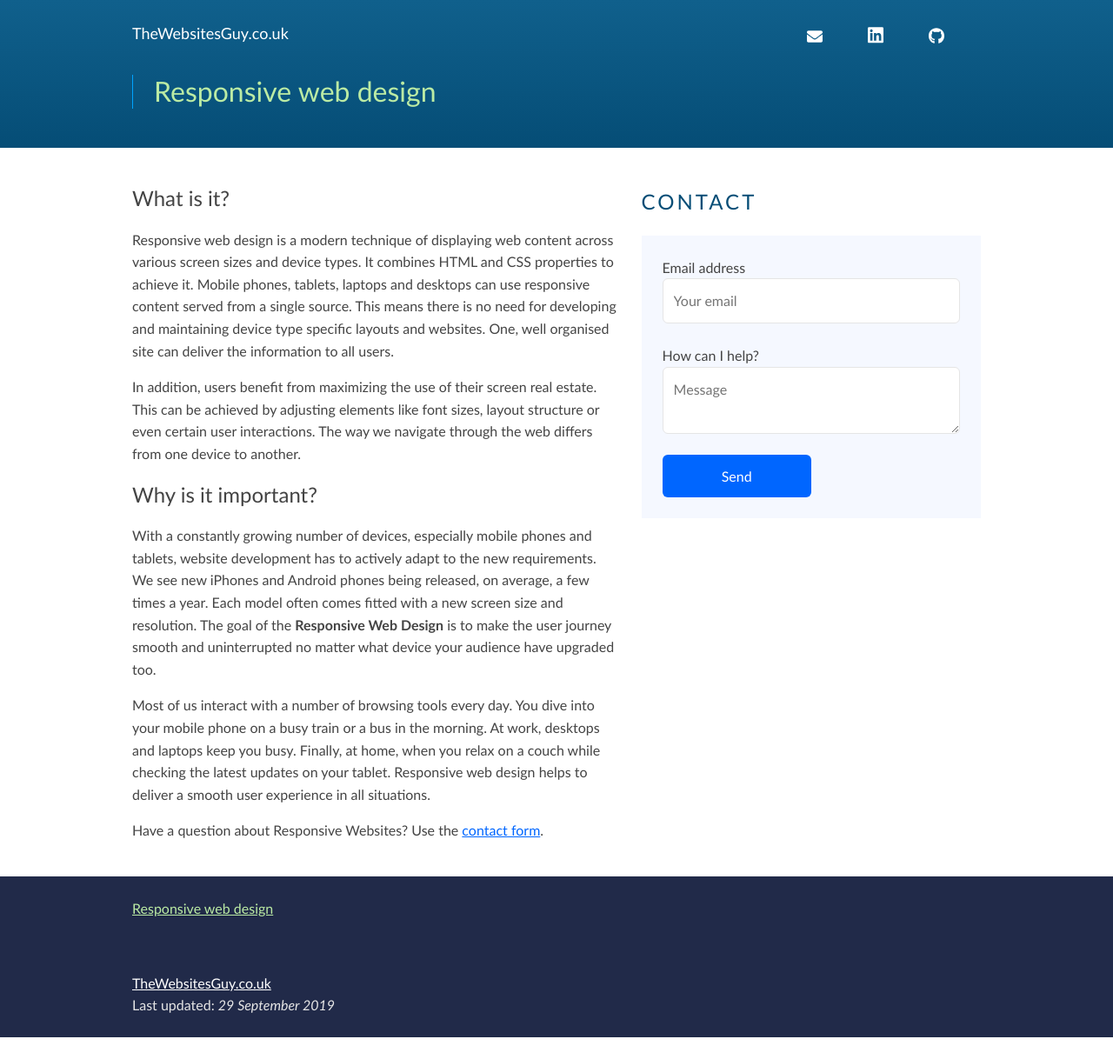
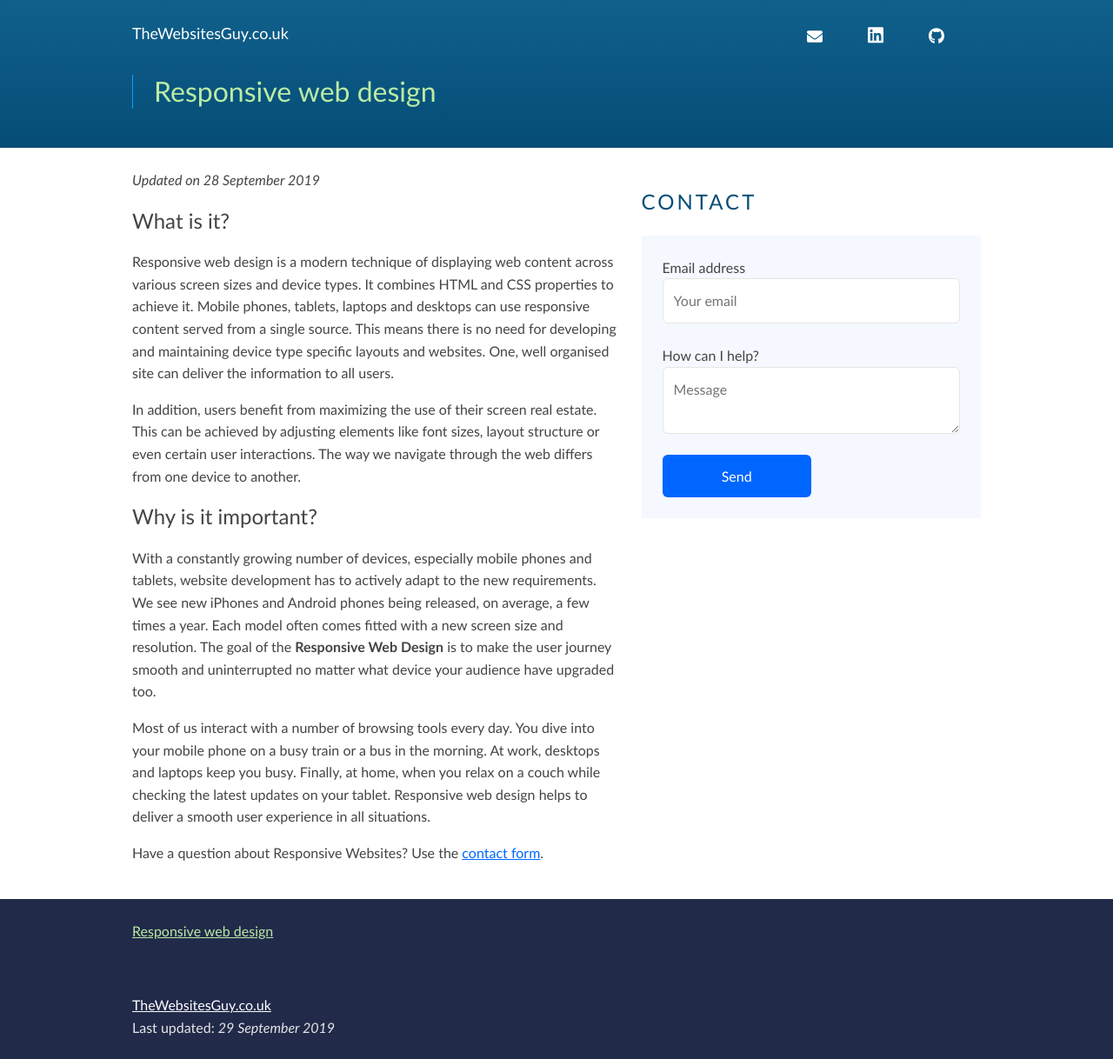
Before and after one commit to proochster/thewebsitesguy, a Jekyll site: the page built from responsive-web-design.html, in a window 1280 px wide and 1218 px high. Shown: the whole window at 87% size. Built offline with Jekyll 4.4.1, drawn with Linux system fonts in a browser that asks for light colours; comment, search, counter and statistics services are not loaded.

Commit message:
+ Updated text

```diff
--- a/_layouts/default.html
+++ b/_layouts/default.html
@@ -10,6 +10,7 @@
 <div class="wrapper">
     <div class="content m:flex">
         <main class="main m:60 p-r-d">
+            {% if page.date %}<span class="block italic">Updated on {{ page.date | date_to_long_string }}</span>{% endif %}
             {{ content }}
         </main>
         <aside class="m:40">
--- a/_styles/utilities.scss
+++ b/_styles/utilities.scss
@@ -39,6 +39,12 @@
     top: 0;
 }
 
+// .a-{
+//     &r{
+//         text-align: right;
+//     }
+// }
+
 .glow:target{
     outline: 3px solid transparent;
     animation-name: glow;
```
